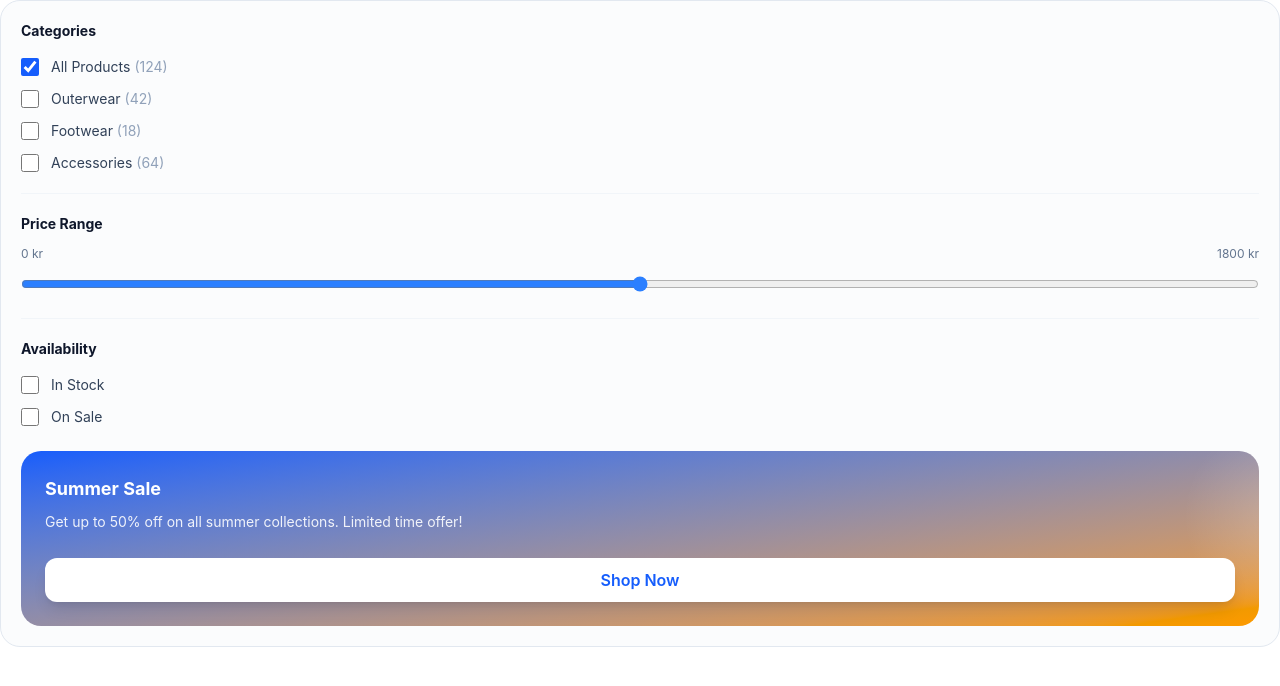
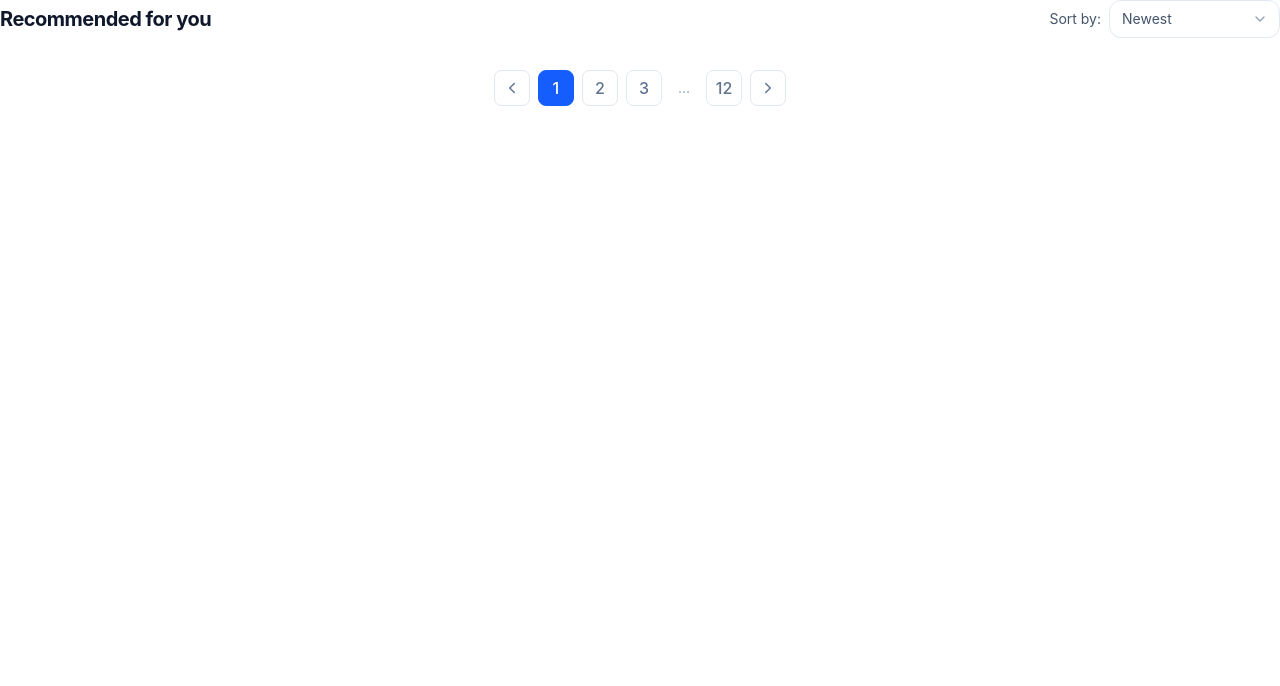
Before and after one commit to sunsarav/lite-shop-react-workshop, a React (Vite) app: page / in a window 1280 px wide. Shown: the top 686 px of the page. Built offline with nearby package versions, Linux system fonts and the light colour scheme.

Commit message:
feat: build ProductToolbar and Pagination components

```diff
--- a/src/App.tsx
+++ b/src/App.tsx
@@ -1,8 +1,13 @@
-import FilterSidebar from './components/FilterSidebar';
-import { categories } from './data/categories'; // or wherever you put it
+import ProductToolbar from './components/ProductToolbar';
+import Pagination from './components/Pagination';
 
 function App() {
-    return <FilterSidebar categories={categories} />;
+    return (
+        <div>
+            <ProductToolbar title="Recommended for you" />
+            <Pagination currentPage={1} totalPages={12} />
+        </div>
+    );
 }
 
 export default App;
--- a/src/components/Pagination.tsx
+++ b/src/components/Pagination.tsx
@@ -0,0 +1,52 @@
+import type { PaginationProps } from '../types';
+import { ChevronLeft, ChevronRight } from 'lucide-react';
+
+const Pagination = ({ currentPage, totalPages }: PaginationProps) => {
+    const pages = [1, 2, 3];
+
+    return (
+        <nav className="mt-8 flex items-center justify-center gap-2" aria-label="Pagination">
+            <button
+                type="button"
+                aria-label="Previous page"
+                className="inline-flex h-9 w-9 items-center justify-center rounded-lg border border-slate-200 bg-white text-slate-500 font-medium transition-all duration-200 hover:border-blue-400 hover:text-blue-600 hover:bg-blue-50"
+            >
+                <ChevronLeft size={18} />
+            </button>
+
+            {pages.map((page) => (
+                <button
+                    key={page}
+                    type="button"
+                    aria-current={page === currentPage ? 'page' : undefined}
+                    className={
+                        page === currentPage
+                            ? 'inline-flex h-9 w-9 items-center justify-center rounded-lg border border-blue-600 bg-blue-600 text-white font-medium transition-all duration-200'
+                            : 'inline-flex h-9 w-9 items-center justify-center rounded-lg border border-slate-200 bg-white text-slate-500 font-medium transition-all duration-200 hover:border-blue-400 hover:text-blue-600 hover:bg-blue-50'
+                    }
+                >
+                    {page}
+                </button>
+            ))}
+
+            <span className="px-2 text-sm text-slate-400">…</span>
+
+            <button
+                type="button"
+                className="inline-flex h-9 w-9 items-center justify-center rounded-lg border border-slate-200 bg-white text-slate-500 font-medium transition-all duration-200 hover:border-blue-400 hover:text-blue-600 hover:bg-blue-50"
+            >
+                {totalPages}
+            </button>
+
+            <button
+                type="button"
+                aria-label="Next page"
+                className="inline-flex h-9 w-9 items-center justify-center rounded-lg border border-slate-200 bg-white text-slate-500 font-medium transition-all duration-200 hover:border-blue-400 hover:text-blue-600 hover:bg-blue-50"
+            >
+                <ChevronRight size={18} />
+            </button>
+        </nav>
+    );
+};
+
+export default Pagination;
--- a/src/components/ProductToolbar.tsx
+++ b/src/components/ProductToolbar.tsx
@@ -0,0 +1,29 @@
+import type { ProductToolbarProps } from '../types';
+import { ChevronDown } from 'lucide-react';
+
+const ProductToolbar = ({ title }: ProductToolbarProps) => {
+    return (
+        <div className="flex flex-col gap-3 sm:flex-row sm:items-center sm:justify-between">
+            <h1 className="text-xl font-bold tracking-tight text-slate-900">
+                {title}
+            </h1>
+
+            <label className="inline-flex items-center gap-2 text-sm text-slate-600">
+                <span className="hidden sm:inline">Sort by:</span>
+                <div className="relative">
+                    <select className="appearance-none border border-slate-200 bg-white rounded-[0.75rem] py-2 pl-3 pr-9 text-sm">
+                        <option>Newest</option>
+                        <option>Price: Low to High</option>
+                        <option>Price: High to Low</option>
+                        <option>Best Selling</option>
+                    </select>
+                    <span className="pointer-events-none absolute inset-y-0 right-3 flex items-center text-slate-400">
+                        <ChevronDown size={16} />
+                    </span>
+                </div>
+            </label>
+        </div>
+    );
+};
+
+export default ProductToolbar;
--- a/src/types/index.ts
+++ b/src/types/index.ts
@@ -24,6 +24,10 @@ export type ProductGridProps = {
     products: Product[];
 };
 
+export type ProductToolbarProps = {
+    title: string;
+};
+
 export type CategoryItem = {
     label: string;
     count: number;
```
